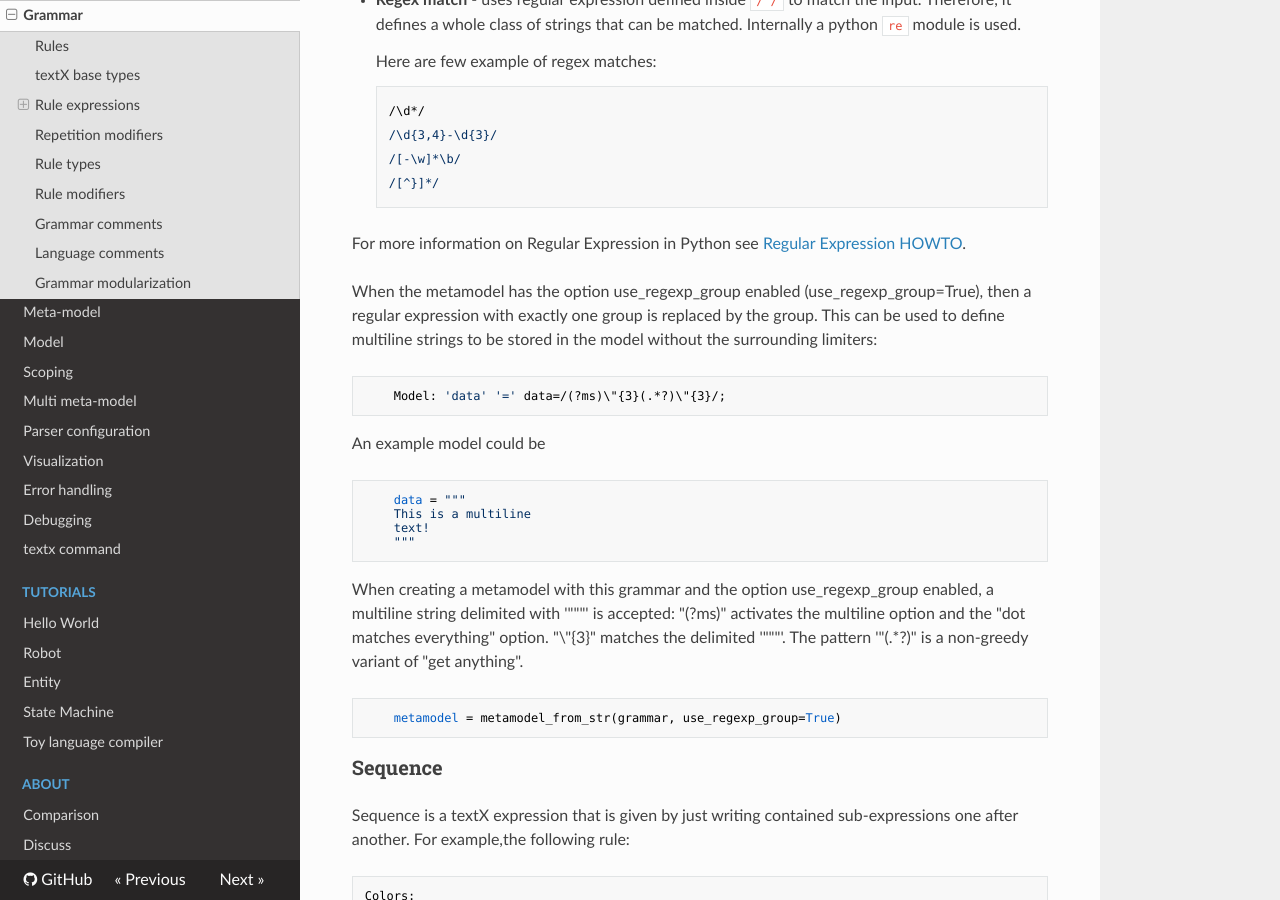
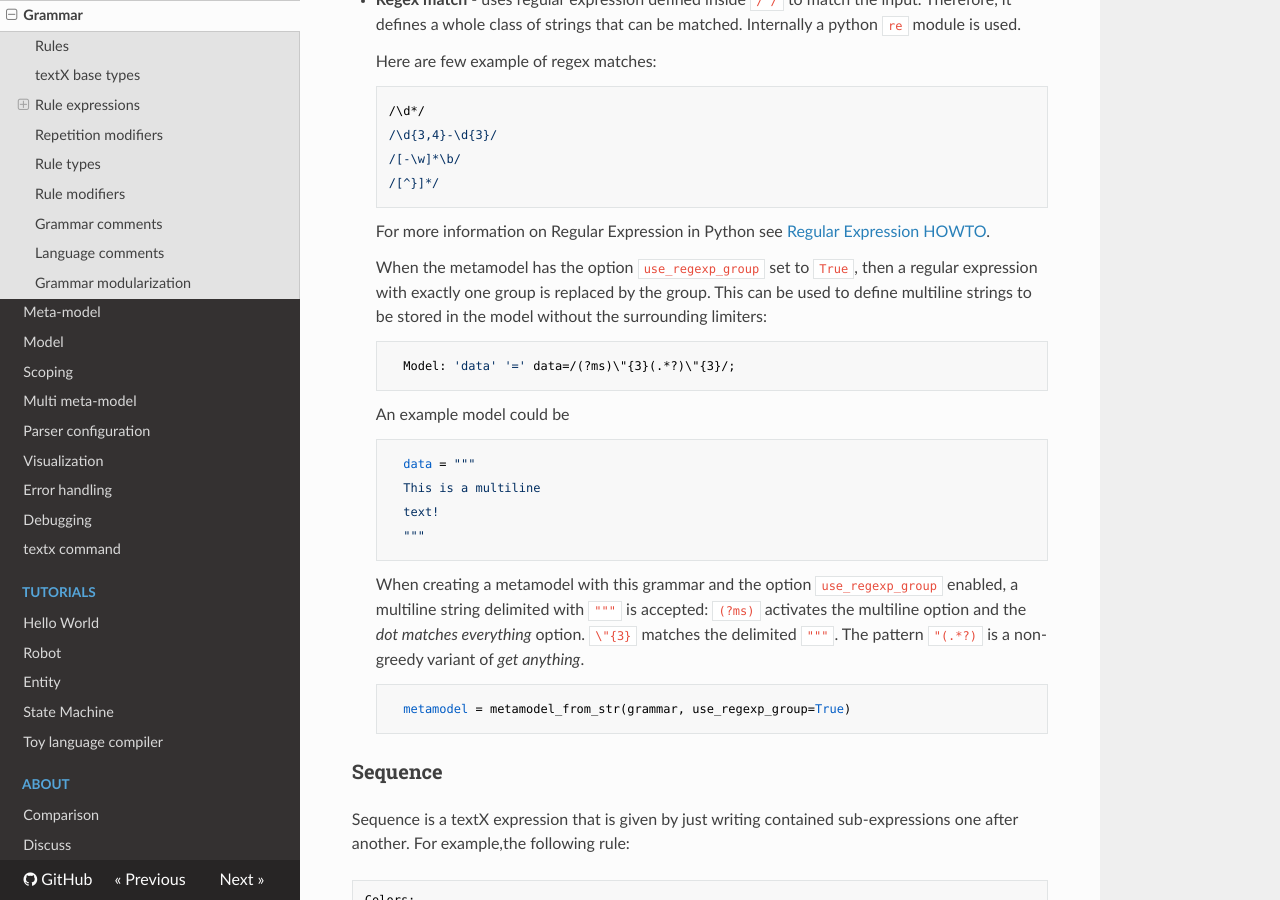
Before and after one commit to textX/textX, an MkDocs documentation site: the page built from docs/grammar.md, in a window 1280 px wide and 900 px high, scrolled down 2862 px. Built offline with MkDocs 1.6.1, drawn with Linux system fonts in a browser that asks for light colours; nearby versions of some CDN libraries; comment, search, counter and statistics services are not loaded.

Commit message:
Fixes in the docs.

```diff
--- a/docs/grammar.md
+++ b/docs/grammar.md
@@ -117,30 +117,30 @@ There are two types of match expressions:
         /[-\w]*\b/
         /[^}]*/
 
-  For more information on Regular Expression in Python see [Regular Expression
-  HOWTO](https://docs.python.org/3/howto/regex.html).
+    For more information on Regular Expression in Python see [Regular Expression
+    HOWTO](https://docs.python.org/3/howto/regex.html).
 
-  When the metamodel has the option use_regexp_group enabled
-  (use_regexp_group=True), then a regular expression with exactly
-  one group is replaced by the group. This can be used to define multiline
-  strings to be stored in the model without the surrounding limiters:
+    When the metamodel has the option `use_regexp_group` set to `True`, then a
+    regular expression with exactly one group is replaced by the group. This can
+    be used to define multiline strings to be stored in the model without the
+    surrounding limiters:
 
-        Model: 'data' '=' data=/(?ms)\"{3}(.*?)\"{3}/;
+          Model: 'data' '=' data=/(?ms)\"{3}(.*?)\"{3}/;
 
-  An example model could be
+    An example model could be
 
-        data = """
-        This is a multiline
-        text!
-        """
+          data = """
+          This is a multiline
+          text!
+          """
 
-  When creating a metamodel with this grammar and the option
-  use_regexp_group enabled, a multiline string delimited with '"""'
-  is accepted: "(?ms)" activates the multiline option and the "dot matches
-  everything" option. "\"{3}" matches the delimited '"""'. The pattern
-  '"(.*?)" is a non-greedy variant of "get anything".
+    When creating a metamodel with this grammar and the option
+    `use_regexp_group` enabled, a multiline string delimited with `"""` is
+    accepted: `(?ms)` activates the multiline option and the *dot matches
+    everything* option. `\"{3}` matches the delimited `"""`. The pattern
+    `"(.*?)` is a non-greedy variant of *get anything*.
 
-        metamodel = metamodel_from_str(grammar, use_regexp_group=True)
+          metamodel = metamodel_from_str(grammar, use_regexp_group=True)
 
 
 ### Sequence
```
